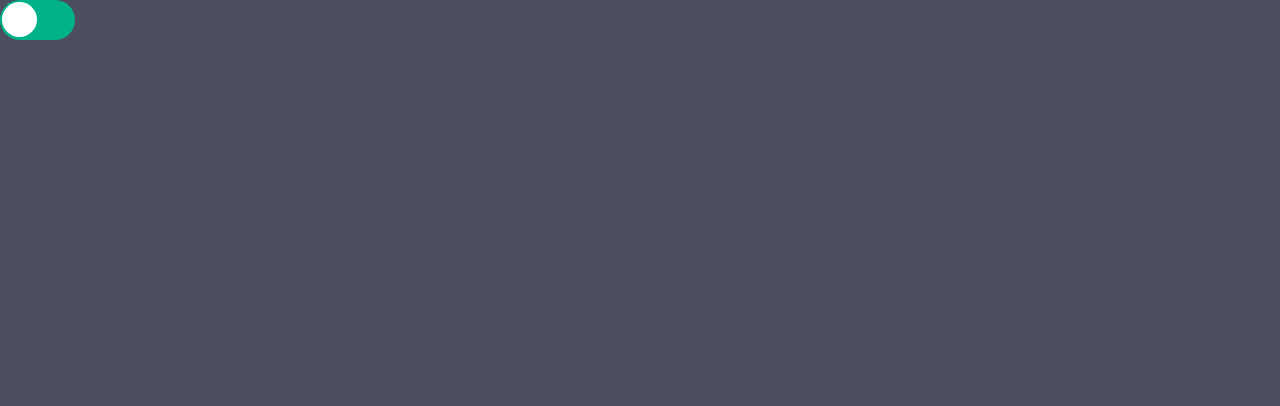
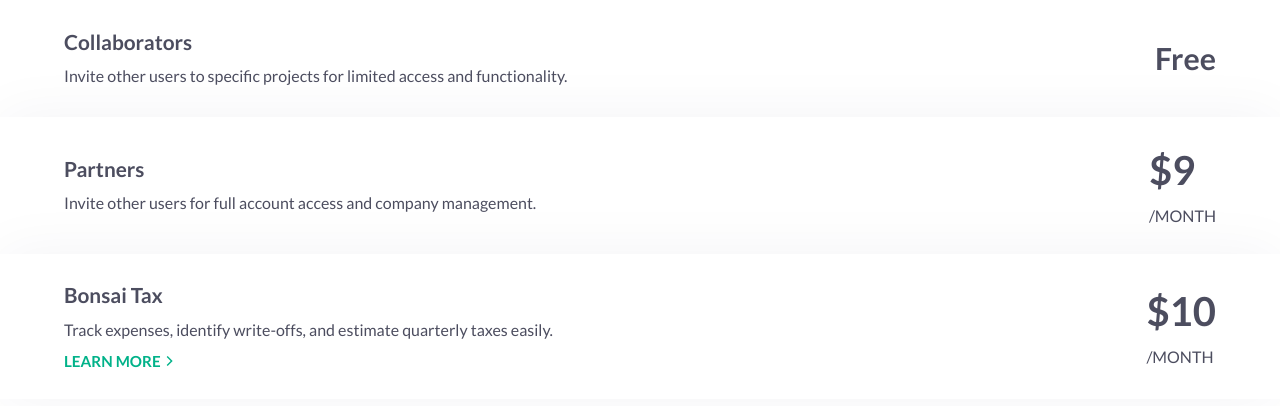
Before and after one commit to donchriscorleone/hello-bonsai-pricing, a plain HTML site: page index.html in a window 1280 px wide. Drawn offline with Linux system fonts and the light colour scheme.

Commit message:
Added addon card.

```diff
--- a/index.html
+++ b/index.html
@@ -9,13 +9,44 @@
 
     <title>Pricing - Bonsai Freelance Solution</title>
 </head>
-<body class="bg-neutral-900">
-    <div class="toggle-container">
-        <label for="toggle" aria-label="Toggle">
-            <span class="sr-only">Toggle</span>
-            <div class="toggle-ball"></div>
-        </label>
-        <input class="sr-only" type="checkbox" name="toggle" id="toggle">
+<body>
+    <div class="addon-card addon-free">
+        <div class="addon-heading">
+            <span class="addon-title | fw-700">Free</span>
+        </div>
+        <div class="addon-content">
+            <span class="addon-subheading | fw-700">Collaborators</span>
+            <p class="addon-desc | color-neutral-900">Invite other users to specific projects for limited access and functionality.</p>
+        </div>
+    </div>
+
+    <div class="addon-card">
+        <div class="addon-heading">
+            <span class="addon-title | fw-700">$9</span>
+            <span class="addon-subtitle">/month</span>
+        </div>
+        <div class="addon-content">
+            <span class="addon-subheading | fw-700">Partners</span>
+            <p class="addon-desc | color-neutral-900">Invite other users for full account access and company management.</p>
+        </div>
+    </div>
+
+    <div class="addon-card">
+        <div class="addon-heading">
+            <span class="addon-title | fw-700">$10</span>
+            <span class="addon-subtitle">/month</span>
+        </div>
+        <div class="addon-content">
+            <span class="addon-subheading | fw-700">Bonsai Tax</span>
+            <p class="addon-desc | color-neutral-900">Track expenses, identify write-offs, and estimate quarterly taxes easily.</p>
+            <!-- Link here -->
+            <a href="#" class="addon-link | color-primary-400 uppercase" aria-label="Learn more">
+                <span>Learn more</span>
+                <svg class="icon">
+                    <use xlink:href="./sprites/icon-utilities.svg#icon-arrow"></use>
+                </svg>
+            </a>
+        </div>
     </div>
 </body>
 </html>
--- /dev/null
+++ b/scss/_addon-card.scss
@@ -0,0 +1,115 @@
+@import './colors';
+
+.addon-card {
+    box-shadow: 0 0 60px 0 rgb(2 4 69 / 5%);
+    background-color: $neutral-100;
+    padding: 1.5rem 2.4rem;
+    color: $neutral-900;
+
+    &:not(.addon-free) {
+        .addon-heading {
+            display: flex;
+            flex-direction: column;
+            gap: .5rem;
+
+            .addon-title {
+                font-size: 2.3rem;
+            }
+
+            .addon-subtitle {
+                text-transform: uppercase;
+            }
+        }
+    }
+}
+
+.addon-heading {
+    margin-bottom: 1.5rem;
+
+    .addon-title {
+        font-size: 1.85rem;
+        display: block;
+    }
+}
+
+.addon-content {
+    >:not(:last-child) {
+        display: block;
+        margin-bottom: .35rem;
+    }
+
+    .addon-subheading {
+        font-size: 1.15rem;
+    }
+
+    .addon-desc {
+        font-size: .95rem;
+        line-height: 1.5;
+    }
+
+    .addon-link {
+        font-size: .85rem;
+        font-weight: 700;
+        display: flex;
+        align-items: center;
+        gap: .3rem;
+
+        .icon {
+            width: 10px;
+            height: 10px;
+            transition: transform .35s;
+        }
+
+        &:hover, &:focus-within {
+            .icon {
+                transform: translateX(5px);
+            }
+        }
+    }
+}
+
+@media screen and (min-width: 50em) {
+    .addon-card {
+        padding: 1.8rem 4rem;
+        display: flex;
+        flex-direction: row-reverse;
+        justify-content: space-between;
+        align-items: center;
+
+        &:not(.addon-free) {
+            .addon-heading {
+                gap: .75rem;
+
+                .addon-title {
+                    font-size: 2.5rem;
+                }
+            }
+        }
+    }
+
+    .addon-heading {
+        margin-bottom: 0;
+
+        .addon-title {
+            font-size: 1.9rem;
+        }
+    }
+
+    .addon-content {
+        >:not(:last-child) {
+            margin-bottom: .65rem;
+        }
+
+        .addon-subheading {
+            font-size: 1.3rem;
+        }
+
+        .addon-desc {
+            font-size: 1rem;
+        }
+
+        .addon-link {
+            font-size: .95rem;
+        }
+    }
+}
--- a/scss/index.scss
+++ b/scss/index.scss
@@ -2,3 +2,4 @@
 @use './utilities';
 @use './button';
 @use './toggle';
+@use './addon-card';
```
Also changed, not shown: index.css, 1 other file.
